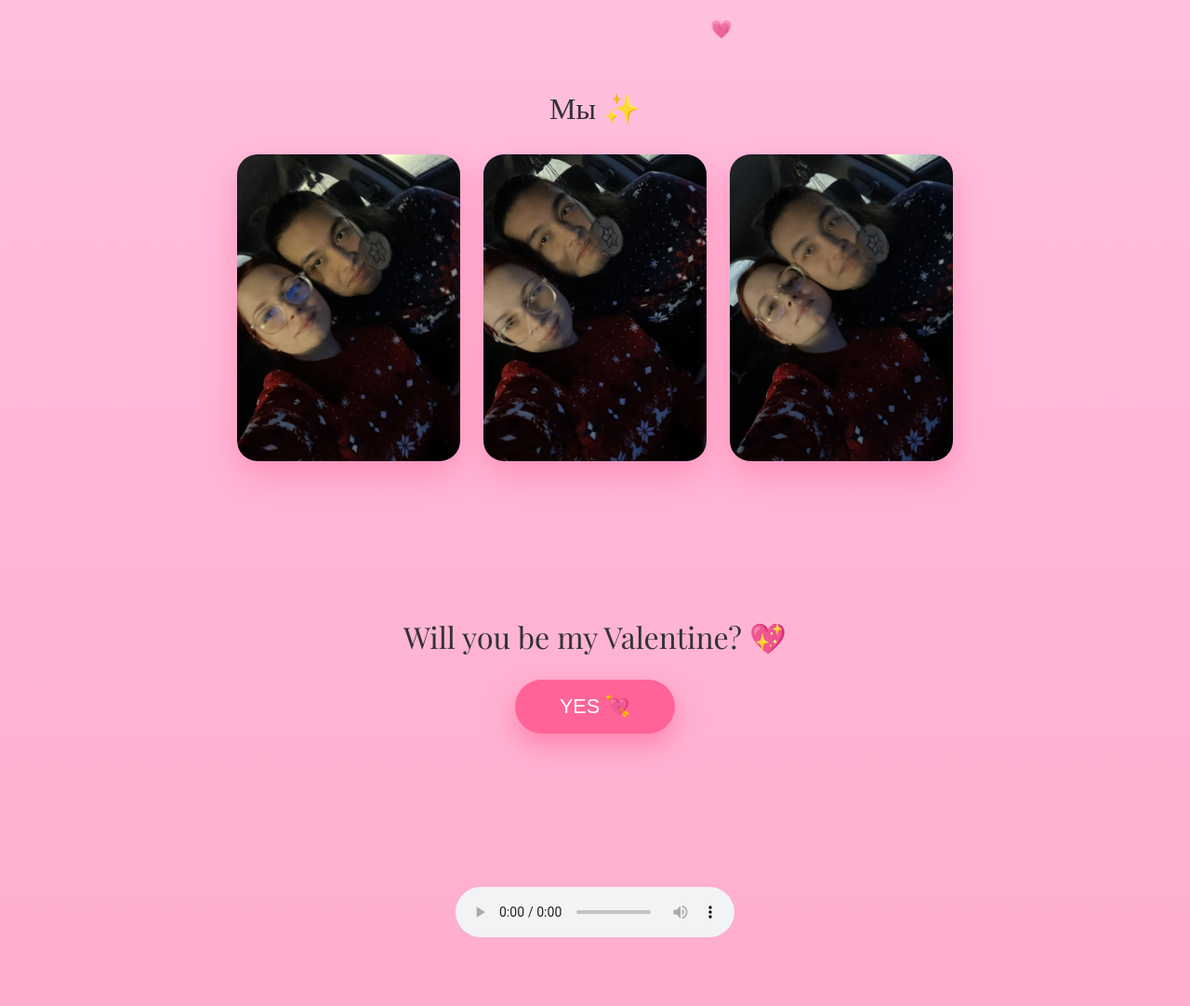
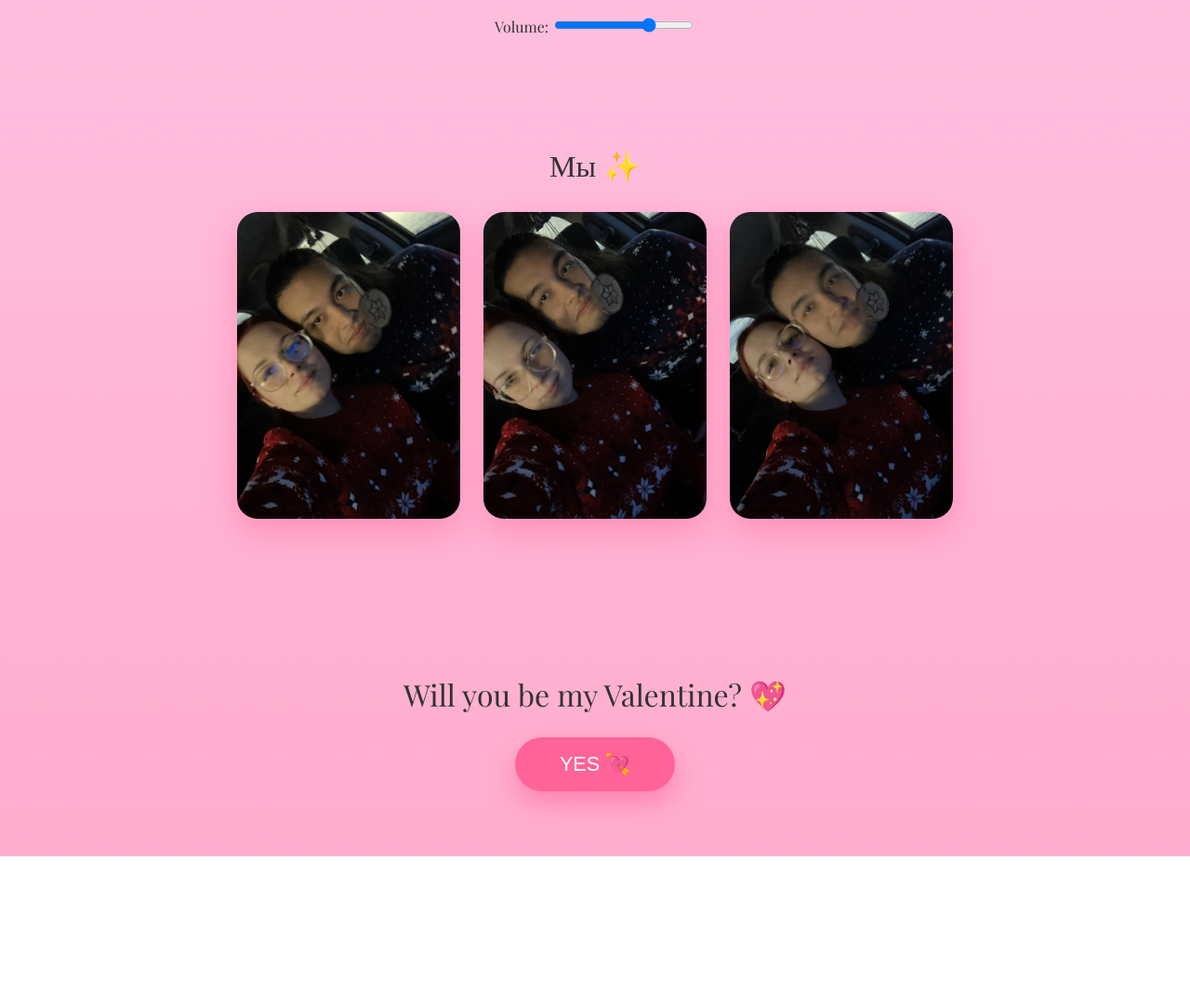
Before and after one commit to micorvus/micorvus.github.io, a plain HTML site: page index.html in a window 1280 px wide. Shown: the part 733-1815 px from the top of the page at 93% size. After the commit the page ends 1654 px from the top, so only its background shows below. Drawn offline with nearby package versions, Linux system fonts and the light colour scheme; a web font is replaced by a local one.

Commit message:
Update index.html

```diff
--- a/index.html
+++ b/index.html
@@ -195,8 +195,15 @@
       }
     }
 
-    audio {
-      margin-top: 25px;
+    /* Volume control */
+    .volume-control {
+      margin: 20px auto;
+      text-align: center;
+    }
+
+    .volume-control input[type="range"] {
+      width: 150px;
+      cursor: pointer;
     }
   </style>
 </head>
@@ -224,6 +231,11 @@
     </div>
   </section>
 
+  <div class="volume-control">
+    <label for="volumeSlider">Volume: </label>
+    <input type="range" id="volumeSlider" min="0" max="1" step="0.1" value="0.7">
+  </div>
+
   <section>
     <h2>Мы ✨</h2>
     <div class="gallery">
@@ -238,43 +250,26 @@
     <button class="valentine-btn" onclick="loveBurst()">YES 💘</button>
   </section>
 
-  <section>
-    <audio controls>
-      <source src="piano.mp3" type="audio/mpeg">
-    </audio>
-  </section>
+  <!-- Hidden audio element -->
+  <audio id="backgroundMusic" loop>
+    <source src="piano.mp3" type="audio/mpeg">
+  </audio>
 
   <script>
+    const backgroundMusic = document.getElementById("backgroundMusic");
+    const volumeSlider = document.getElementById("volumeSlider");
+
     function openEnvelope(event) {
       event.preventDefault();
       event.stopPropagation();
       document.getElementById("envelope").classList.toggle("open");
+      backgroundMusic.volume = volumeSlider.value;
+      backgroundMusic.play();
     }
 
-    function createFloatingHeart() {
-      const heart = document.createElement("div");
-      heart.className = "floating-heart";
-      heart.innerText = "💗";
-      heart.style.left = Math.random() * 100 + "vw";
-      heart.style.animationDuration = 7 + Math.random() * 6 + "s";
-      heart.style.fontSize = 14 + Math.random() * 22 + "px";
-      document.getElementById("floatingHearts").appendChild(heart);
-      setTimeout(() => heart.remove(), 13000);
-    }
-
-    setInterval(createFloatingHeart, 900);
-
-    function loveBurst() {
-      for (let i = 0; i < 20; i++) {
-        const heart = document.createElement("div");
-        heart.className = "burst-heart";
-        heart.innerText = "💖";
-        heart.style.left = 40 + Math.random() * 20 + "vw";
-        heart.style.bottom = "120px";
-        document.body.appendChild(heart);
-        setTimeout(() => heart.remove(), 3000);
-      }
-    }
+    volumeSlider.addEventListener("input", function() {
+      backgroundMusic.volume = volumeSlider.value;
+    });
   </script>
 </body>
 </html>
```
